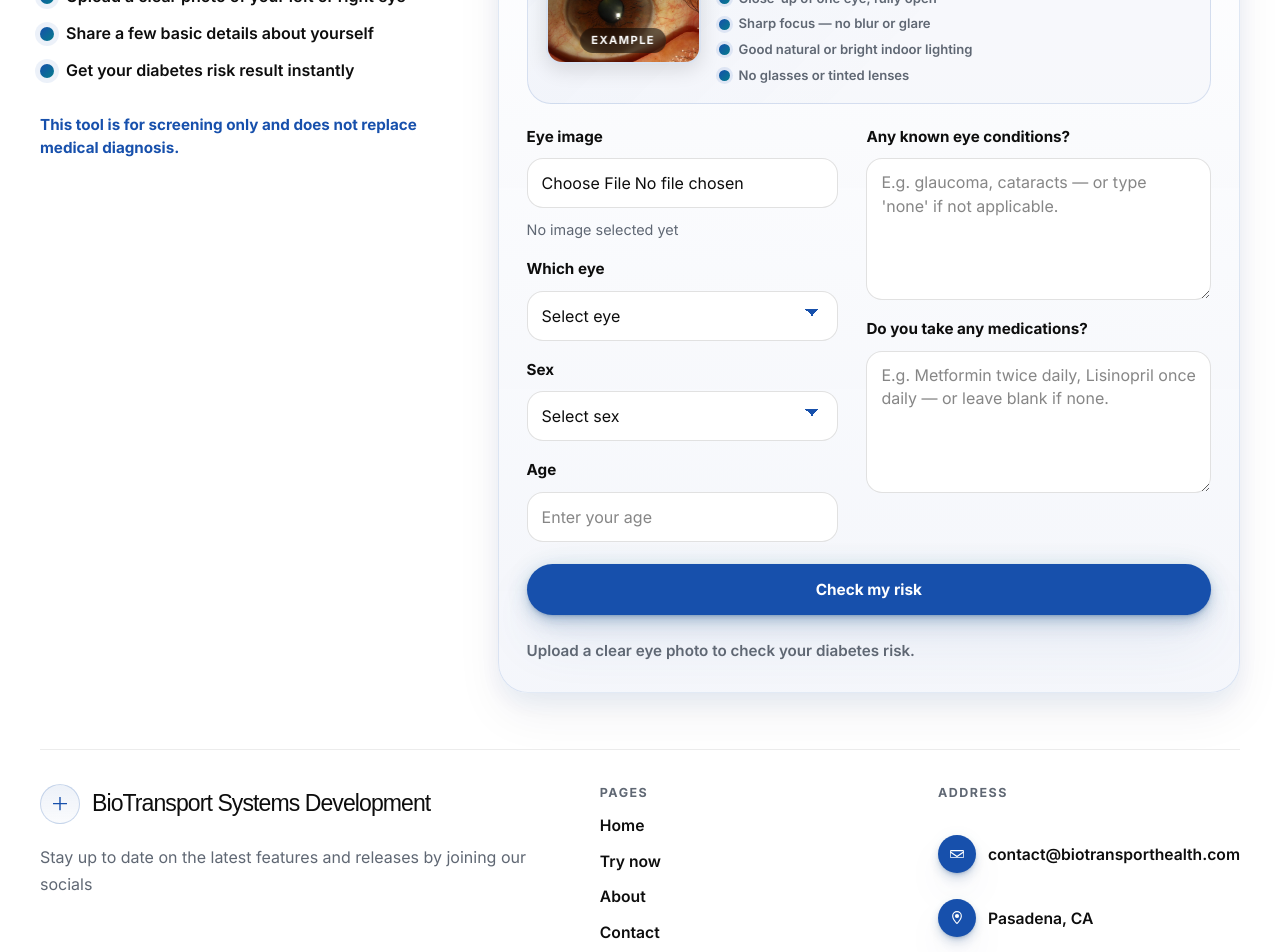
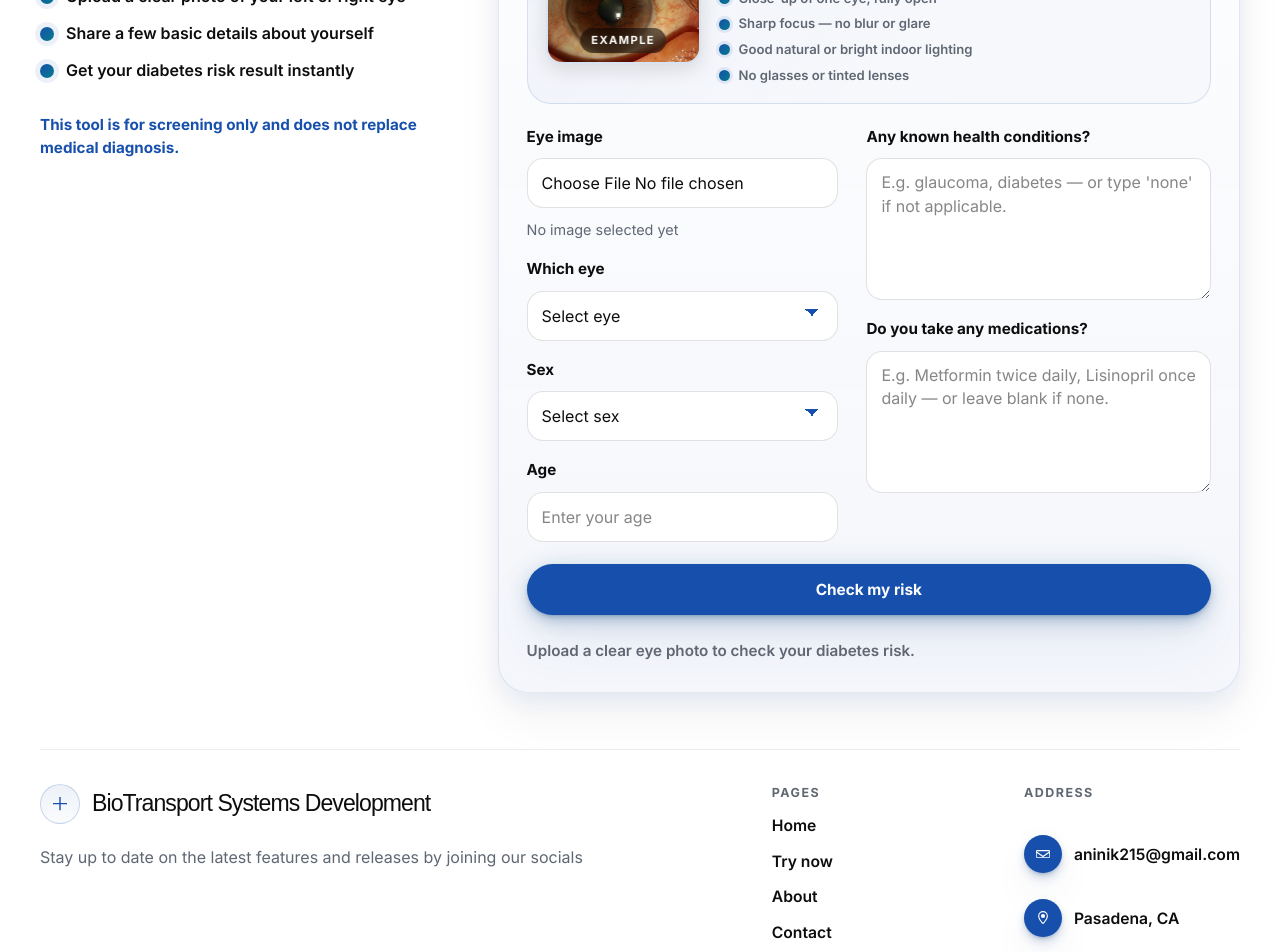
Before and after one commit to AnNik79/diabetes-website-26, a Next.js app: page /try-now in a window 1280 px wide. Shown: the part 620-1572 px from the top of the page. Built offline with nearby package versions, Linux system fonts and the light colour scheme; a web font is replaced by a local one.

Commit message:
Change eye conditions to health conditions and emails to contact

```diff
--- a/components/hero-try-now.tsx
+++ b/components/hero-try-now.tsx
@@ -309,11 +309,11 @@ export function TryNowForm() {
 
           <div className="hero-demo-field-column">
             <label className="form-field">
-              <span>Any known eye conditions?</span>
+              <span>Any known health conditions?</span>
               <textarea
                 name="eye_disorders"
                 onChange={handleFieldChange}
-                placeholder="E.g. glaucoma, cataracts — or type 'none' if not applicable."
+                placeholder="E.g. glaucoma, diabetes — or type 'none' if not applicable."
                 rows={5}
                 value={values.eye_disorders}
               />
--- a/components/site-content.ts
+++ b/components/site-content.ts
@@ -245,8 +245,8 @@ export const contactContent = {
     "Have a question or need help with something? Reach out and our team will respond shortly",
   contactLinks: [
     {
-      label: "contact@biotransporthealth.com",
-      href: "contact@biotransporthealth.com",
+      label: "aninik215@gmail.com",
+      href: "mailto:aninik215@gmail.com",
       type: "email" as const,
     },
     // {
@@ -286,8 +286,8 @@ export const sharedContent = {
   ],
   footerContact: [
     {
-      label: "contact@biotransporthealth.com",
-      href: "mailto:contact@biotransporthealth.com",
+      label: "aninik215@gmail.com",
+      href: "mailto:aninik215@gmail.com",
       type: "email" as const,
     },
     {
```
